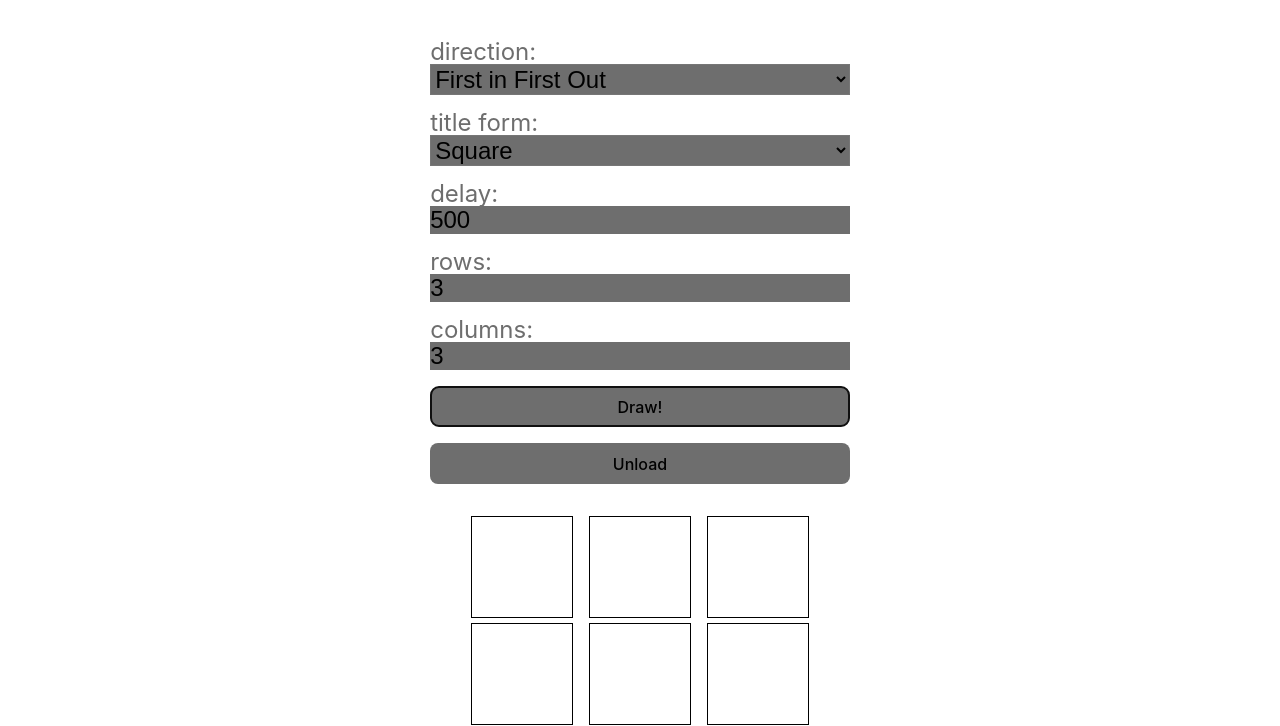
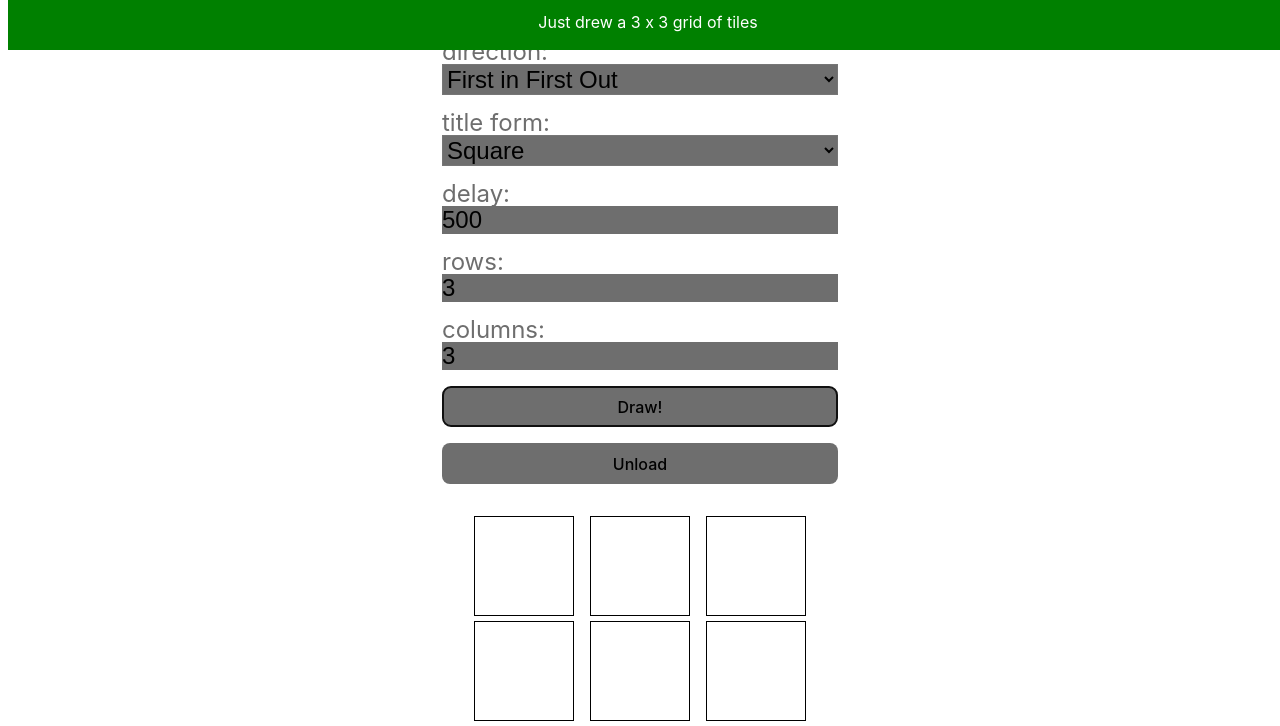
Before and after one commit to kotevatankica/boxes, a website built with Vite: page boxes2/index.html in a window 1280 px wide. Both pictures are taken after a click on the button "Draw!". Shown: the top 726 px of the page. Built offline with nearby package versions, Linux system fonts and the light colour scheme.

Commit message:
final for today

```diff
--- a/boxes2/index.html
+++ b/boxes2/index.html
@@ -8,6 +8,9 @@
 
   </head>
   <body>
+    <div id="notification">
+
+    </div>
    <div class="inner-wrapper">
     <div class="controlers">
       <div class="controler">
@@ -27,15 +30,17 @@
       </div>
       <div class="controler">
         <label>delay:</title>
-        <input name="delay" type="number" value="500">
+        <input name="delay" type="number" value="500" placeholder="Input the delay of disappearance" required>
       </div>
       <div class="controler">
         <label>rows:</title>
-        <input id="rows" name="rows" type="number" value="3" max="20">
+        <input id="rows" name="rows" type="number" value="3" max="20" placeholder="number of rows" required>
+        <span>Drop me something between 1 and 20</span>
       </div>
       <div class="controler">
         <label>columns:</title>
-        <input id="columns" name="columns" type="number" value="3" max="6">
+        <input id="columns" name="columns" type="number" value="3" max="6" placeholder="number of columns" required>
+        <span>Feed me something between 1 and 6</span>
       </div>
       <div class="controler">
         <button name="draw" id="draw">Draw!</button>
--- a/boxes2/main.js
+++ b/boxes2/main.js
@@ -179,6 +179,8 @@ document.getElementById("unload").addEventListener("click", (event) => {
 let draw = document.getElementById("draw");
 draw.addEventListener("click", (event) => {
   happensOnDimesionChange();
+  console.log(rows);
+  showNotify(`Just drew a ${rows.value} x ${columns.value} grid of tiles`,3000);
 });
 
 const changeTileForm = (form_type = "circle") => {
@@ -205,3 +207,19 @@ const changeTileForm = (form_type = "circle") => {
   }
 };
 changeTileForm($form_selector.value);
+
+let notify = document.getElementById("notification");
+
+const showNotify = (text, delay=3000) => {
+  notify.innerHTML = `<div class= "msg">${text}</div>`;
+  notify.classList.add("show");
+  setTimeout(() => {
+    hideNotify("");
+  }, delay);
+};
+const hideNotify = (text) => {
+  console.log(notify);
+  notify.innerHTML = `<div class= "msg">${text}</div>`;
+  notify.classList.remove("show");
+
+};
--- a/boxes2/package.json
+++ b/boxes2/package.json
@@ -10,5 +10,8 @@
   },
   "devDependencies": {
     "vite": "^3.1.0"
+  },
+  "dependencies": {
+    "@vitejs/plugin-vue": "^3.1.2"
   }
 }
--- a/boxes2/style.css
+++ b/boxes2/style.css
@@ -14,7 +14,9 @@
   -moz-osx-font-smoothing: grayscale;
   -webkit-text-size-adjust: 100%;
 }
-
+* {
+  box-sizing: border-box;
+}
 button {
   border-radius: 8px;
   border: 1px solid transparent;
@@ -86,6 +88,7 @@ button:focus-visible {
   width: 100%;
   flex: 1;
   font-size: 1.5rem;
+
 }
 .controler input {
   padding: 0;
@@ -97,7 +100,44 @@ button:focus-visible {
   background-color: #6e6e6e;
 }
 
-@media screen and (max-width: 768px) {
+input + span {
+  display: none;
+}
+input:invalid + span {
+  display: block;
+  font-size: 1rem;
+  background-color: red;
+  color: white;
+  padding: 10px;
+}
+
+::placeholder {
+  color: white;
+  font-size: 1rem;
+  padding-left: 5px;
+}
+
+
+#notification {
+  position: fixed;
+  display: block;
+  height: 50px;
+  width: 100%;
+  top: 0px;
+  background-color: green;
+  transform: translate(0,-100%);
+  transition: all .30s;
+}
+
+#notification.show{
+  transform: translate(0,0);
+  display: flex;
+  flex-direction: column;
+}
+#notification .msg{
+  margin-top: 10px;
+  text-align: center;
+  color: white;
 }
 
 @media screen and (max-width: 426px) {
@@ -107,6 +147,12 @@ button:focus-visible {
   }
 }
 
+
+
+
+
+
+ /* new game  */
 .new-game {
   margin-block: 50px;
   background-color: #efefef;
--- /dev/null
+++ b/boxes2/vite.config.js
@@ -0,0 +1,15 @@
+import { defineConfig } from 'vite'
+import vue from '@vitejs/plugin-vue'
+
+// https://vitejs.dev/config/
+export default defineConfig({
+    base : 'https://php72.afk.mk/young_blood/tankica/boxes/boxes2/dist/',
+    server: {
+        port: 5179,
+        hmr: {
+            host: 'localhost'
+
+        },
+    },
+  plugins: [vue()]
+})
```
Also changed, not shown: 1 other file.
